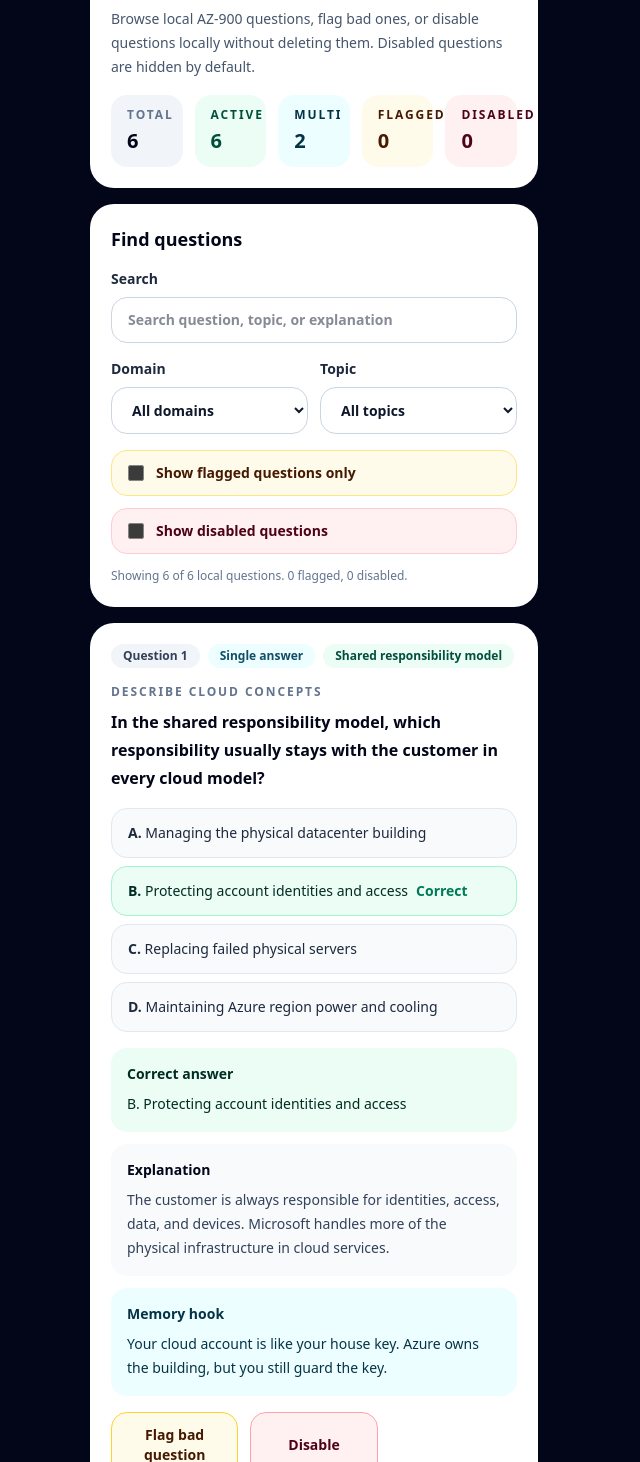
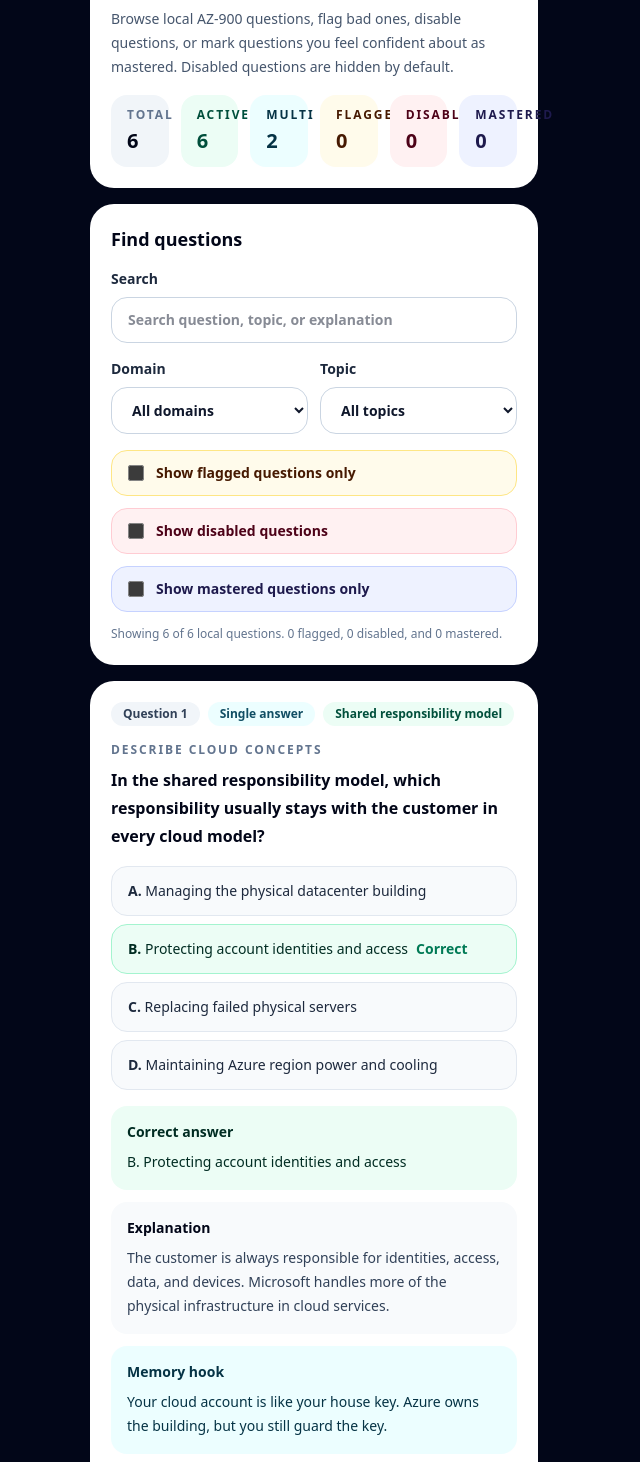
Before and after one commit to Marchosias405/AZAPP, a Next.js app: page /question-bank in a window 1280 px wide. Shown: the part 268-1730 px from the top of the page, without its empty margins (326-966 px from the left). Built offline with nearby package versions, Linux system fonts and the light colour scheme.

Commit message:
Add local mastered question status

```diff
--- a/components/exam/local-question-bank.tsx
+++ b/components/exam/local-question-bank.tsx
@@ -10,6 +10,12 @@ import {
   saveLocalDisabledQuestion,
   type LocalDisabledQuestion,
 } from "@/lib/exam/disabledQuestions";
+import {
+  getLocalMasteredQuestions,
+  removeLocalMasteredQuestion,
+  saveLocalMasteredQuestion,
+  type LocalMasteredQuestion,
+} from "@/lib/exam/masteredQuestions";
 import {
   getLocalQuestionReports,
   removeLocalQuestionReport,
@@ -293,6 +299,16 @@ function getDisabledQuestion(
     ) ?? null
   );
 }
+function getMasteredQuestion(
+  masteredQuestions: LocalMasteredQuestion[],
+  questionId: string,
+): LocalMasteredQuestion | null {
+  return (
+    masteredQuestions.find(
+      (masteredQuestion) => masteredQuestion.questionId === questionId,
+    ) ?? null
+  );
+}
 
 export function LocalQuestionBank() {
   const questions = useMemo(() => getLocalQuestionBank(), []);
@@ -301,9 +317,13 @@ export function LocalQuestionBank() {
   const [domainFilter, setDomainFilter] = useState("all");
   const [reportedOnly, setReportedOnly] = useState(false);
   const [showDisabledQuestions, setShowDisabledQuestions] = useState(false);
+  const [masteredOnly, setMasteredOnly] = useState(false);
   const [reports, setReports] = useState<LocalQuestionReport[]>([]);
   const [disabledQuestions, setDisabledQuestions] = useState<
     LocalDisabledQuestion[]
+  >([]);
+  const [masteredQuestions, setMasteredQuestions] = useState<
+    LocalMasteredQuestion[]
   >([]);
   const [activeReportQuestionId, setActiveReportQuestionId] = useState<
     string | null
@@ -321,6 +341,7 @@ export function LocalQuestionBank() {
     queueMicrotask(() => {
       setReports(getLocalQuestionReports());
       setDisabledQuestions(getLocalDisabledQuestions());
+      setMasteredQuestions(getLocalMasteredQuestions());
     });
   }, []);
 
@@ -344,6 +365,12 @@ export function LocalQuestionBank() {
     );
   }, [disabledQuestions]);
 
+  const masteredQuestionIds = useMemo(() => {
+    return new Set(
+      masteredQuestions.map((masteredQuestion) => masteredQuestion.questionId),
+    );
+  }, [masteredQuestions]);
+
   const activeQuestionsCount = questions.length - disabledQuestions.length;
 
   const filteredQuestions = useMemo(() => {
@@ -356,6 +383,7 @@ export function LocalQuestionBank() {
       const explanation = question.explanation ?? "";
       const memoryHook = question.memoryHook ?? question.memory_hook ?? "";
       const isDisabled = disabledQuestionIds.has(question.id);
+      const isMastered = masteredQuestionIds.has(question.id);
 
       const matchesSearch =
         normalizedSearchText.length === 0 ||
@@ -370,18 +398,22 @@ export function LocalQuestionBank() {
       const matchesReported =
         !reportedOnly || reportedQuestionIds.has(question.id);
       const matchesDisabledVisibility = showDisabledQuestions || !isDisabled;
+      const matchesMastered = !masteredOnly || isMastered;
 
       return (
         matchesSearch &&
         matchesTopic &&
         matchesDomain &&
         matchesReported &&
-        matchesDisabledVisibility
+        matchesDisabledVisibility &&
+        matchesMastered
       );
     });
   }, [
     disabledQuestionIds,
     domainFilter,
+    masteredOnly,
+    masteredQuestionIds,
     questions,
     reportedOnly,
     reportedQuestionIds,
@@ -503,6 +535,43 @@ export function LocalQuestionBank() {
     setStatusMessage("Question re-enabled locally.");
   }
 
+  function markQuestionAsMastered(questionId: string) {
+    const savedMasteredQuestion = saveLocalMasteredQuestion(questionId);
+
+    setMasteredQuestions((currentMasteredQuestions) => {
+      const alreadyMastered = currentMasteredQuestions.some(
+        (masteredQuestion) => masteredQuestion.questionId === questionId,
+      );
+
+      if (alreadyMastered) {
+        return currentMasteredQuestions.map((masteredQuestion) =>
+          masteredQuestion.questionId === questionId
+            ? savedMasteredQuestion
+            : masteredQuestion,
+        );
+      }
+
+      return [...currentMasteredQuestions, savedMasteredQuestion];
+    });
+
+    setStatusMessage(
+      "Question marked as mastered. Mock exam selection is unchanged for now.",
+    );
+  }
+
+  function unmarkQuestionAsMastered(questionId: string) {
+    removeLocalMasteredQuestion(questionId);
+
+    setMasteredQuestions((currentMasteredQuestions) =>
+      currentMasteredQuestions.filter(
+        (masteredQuestion) => masteredQuestion.questionId !== questionId,
+      ),
+    );
+
+    setStatusMessage("Question removed from mastered questions.");
+  }
+
+
   if (questions.length === 0) {
     return (
       <div className="space-y-4">
@@ -539,12 +608,12 @@ export function LocalQuestionBank() {
         <h1 className="mt-3 text-2xl font-bold">Local question bank</h1>
 
         <p className="mt-2 text-sm leading-6 text-slate-600">
-          Browse local AZ-900 questions, flag bad ones, or disable questions
-          locally without deleting them. Disabled questions are hidden by
-          default.
+          Browse local AZ-900 questions, flag bad ones, disable questions, or
+          mark questions you feel confident about as mastered. Disabled
+          questions are hidden by default.
         </p>
 
-        <div className="mt-4 grid grid-cols-2 gap-3 sm:grid-cols-5">
+        <div className="mt-4 grid grid-cols-2 gap-3 sm:grid-cols-3 lg:grid-cols-6">
           <div className="rounded-2xl bg-slate-100 px-4 py-3">
             <p className="text-xs font-semibold uppercase tracking-[0.16em] text-slate-500">
               Total
@@ -579,6 +648,14 @@ export function LocalQuestionBank() {
             </p>
             <p className="mt-1 text-xl font-black">
               {disabledQuestions.length}
+            </p>
+          </div>
+          <div className="rounded-2xl bg-indigo-50 px-4 py-3 text-indigo-950">
+            <p className="text-xs font-semibold uppercase tracking-[0.16em]">
+              Mastered
+            </p>
+            <p className="mt-1 text-xl font-black">
+              {masteredQuestions.length}
             </p>
           </div>
         </div>
@@ -677,11 +754,20 @@ export function LocalQuestionBank() {
           />
           Show disabled questions
         </label>
+        <label className="mt-3 flex items-center gap-3 rounded-2xl border border-indigo-200 bg-indigo-50 px-4 py-3 text-sm font-semibold text-indigo-950">
+          <input
+            type="checkbox"
+            checked={masteredOnly}
+            onChange={(event) => setMasteredOnly(event.target.checked)}
+            className="h-4 w-4"
+          />
+          Show mastered questions only
+        </label>
 
         <p className="mt-3 text-xs leading-5 text-slate-500">
           Showing {filteredQuestions.length} of {questions.length} local
           questions. {reports.length} flagged, {disabledQuestions.length}{" "}
-          disabled.
+          disabled, and {masteredQuestions.length} mastered.
         </p>
       </section>
 
@@ -692,7 +778,8 @@ export function LocalQuestionBank() {
 
             <p className="mt-2 text-sm leading-6 text-slate-600">
               Try clearing the search box, choosing All domains and All topics,
-              turning off flagged-only mode, or showing disabled questions.
+              turning off flagged-only or mastered-only mode, or showing
+              disabled questions.
             </p>
           </div>
         ) : (
@@ -702,6 +789,10 @@ export function LocalQuestionBank() {
             const report = getReportForQuestion(reports, question.id);
             const disabledQuestion = getDisabledQuestion(
               disabledQuestions,
+              question.id,
+            );
+            const masteredQuestion = getMasteredQuestion(
+              masteredQuestions,
               question.id,
             );
             const isReportFormOpen = activeReportQuestionId === question.id;
@@ -738,6 +829,11 @@ export function LocalQuestionBank() {
                   {disabledQuestion ? (
                     <span className="rounded-full bg-rose-200 px-3 py-1 text-xs font-bold text-rose-950">
                       Disabled
+                    </span>
+                  ) : null}
+                  {masteredQuestion ? (
+                    <span className="rounded-full bg-indigo-100 px-3 py-1 text-xs font-bold text-indigo-950">
+                      Mastered
                     </span>
                   ) : null}
                 </div>
@@ -943,7 +1039,7 @@ export function LocalQuestionBank() {
                 ) : null}
 
                 {!isReportFormOpen && !isDisableFormOpen ? (
-                  <div className="mt-4 grid gap-3 sm:grid-cols-3">
+                  <div className="mt-4 grid gap-3 sm:grid-cols-2 lg:grid-cols-4">
                     <button
                       type="button"
                       onClick={() => startReport(question.id)}
@@ -979,6 +1075,23 @@ export function LocalQuestionBank() {
                         Disable
                       </button>
                     )}
+                    {masteredQuestion ? (
+                      <button
+                        type="button"
+                        onClick={() => unmarkQuestionAsMastered(question.id)}
+                        className="rounded-2xl border border-indigo-300 bg-white px-4 py-3 text-sm font-bold text-indigo-950"
+                      >
+                        Unmark mastered
+                      </button>
+                    ) : (
+                      <button
+                        type="button"
+                        onClick={() => markQuestionAsMastered(question.id)}
+                        className="rounded-2xl border border-indigo-300 bg-indigo-50 px-4 py-3 text-sm font-bold text-indigo-950"
+                      >
+                        Mark as mastered
+                      </button>
+                    )}
                   </div>
                 ) : null}
               </article>
--- /dev/null
+++ b/lib/exam/masteredQuestions.ts
@@ -0,0 +1,111 @@
+export type LocalMasteredQuestion = {
+  questionId: string;
+  masteredAt: string;
+  updatedAt: string;
+};
+
+export const LOCAL_MASTERED_QUESTIONS_STORAGE_KEY =
+  "az900-local-mastered-questions";
+
+function safeJsonParse(value: string): unknown | null {
+  try {
+    return JSON.parse(value);
+  } catch {
+    return null;
+  }
+}
+
+function isLocalMasteredQuestion(
+  value: unknown,
+): value is LocalMasteredQuestion {
+  if (!value || typeof value !== "object" || Array.isArray(value)) {
+    return false;
+  }
+
+  const record = value as Record<string, unknown>;
+
+  return (
+    typeof record.questionId === "string" &&
+    typeof record.masteredAt === "string" &&
+    typeof record.updatedAt === "string"
+  );
+}
+
+export function getLocalMasteredQuestions(): LocalMasteredQuestion[] {
+  if (typeof window === "undefined") {
+    return [];
+  }
+
+  const savedMasteredQuestions = window.localStorage.getItem(
+    LOCAL_MASTERED_QUESTIONS_STORAGE_KEY,
+  );
+
+  if (!savedMasteredQuestions) {
+    return [];
+  }
+
+  const parsedMasteredQuestions = safeJsonParse(savedMasteredQuestions);
+
+  if (!Array.isArray(parsedMasteredQuestions)) {
+    return [];
+  }
+
+  return parsedMasteredQuestions.filter(isLocalMasteredQuestion);
+}
+
+export function getLocalMasteredQuestionByQuestionId(
+  questionId: string,
+): LocalMasteredQuestion | null {
+  return (
+    getLocalMasteredQuestions().find(
+      (masteredQuestion) => masteredQuestion.questionId === questionId,
+    ) ?? null
+  );
+}
+
+export function saveLocalMasteredQuestion(
+  questionId: string,
+): LocalMasteredQuestion {
+  const currentMasteredQuestions = getLocalMasteredQuestions();
+  const existingMasteredQuestion = currentMasteredQuestions.find(
+    (masteredQuestion) => masteredQuestion.questionId === questionId,
+  );
+
+  const now = new Date().toISOString();
+
+  const updatedMasteredQuestion: LocalMasteredQuestion = {
+    questionId,
+    masteredAt: existingMasteredQuestion?.masteredAt ?? now,
+    updatedAt: now,
+  };
+
+  const nextMasteredQuestions = existingMasteredQuestion
+    ? currentMasteredQuestions.map((masteredQuestion) =>
+        masteredQuestion.questionId === questionId
+          ? updatedMasteredQuestion
+          : masteredQuestion,
+      )
+    : [...currentMasteredQuestions, updatedMasteredQuestion];
+
+  window.localStorage.setItem(
+    LOCAL_MASTERED_QUESTIONS_STORAGE_KEY,
+    JSON.stringify(nextMasteredQuestions),
+  );
+
+  return updatedMasteredQuestion;
+}
+
+export function removeLocalMasteredQuestion(questionId: string): void {
+  if (typeof window === "undefined") {
+    return;
+  }
+
+  const nextMasteredQuestions = getLocalMasteredQuestions().filter(
+    (masteredQuestion) => masteredQuestion.questionId !== questionId,
+  );
+
+  window.localStorage.setItem(
+    LOCAL_MASTERED_QUESTIONS_STORAGE_KEY,
+    JSON.stringify(nextMasteredQuestions),
+  );
+}
```
